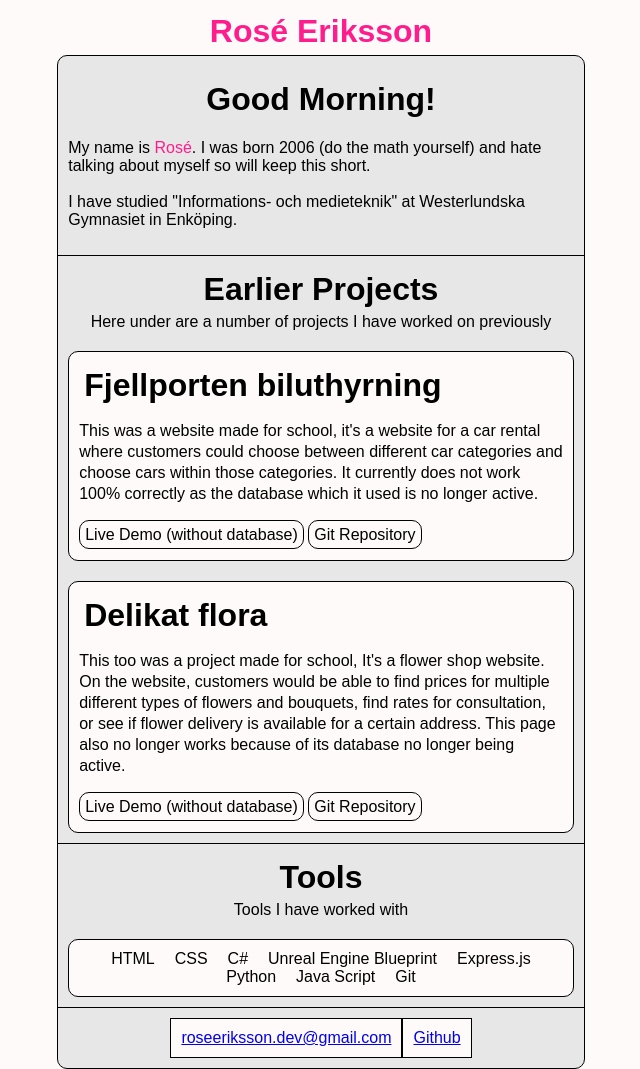
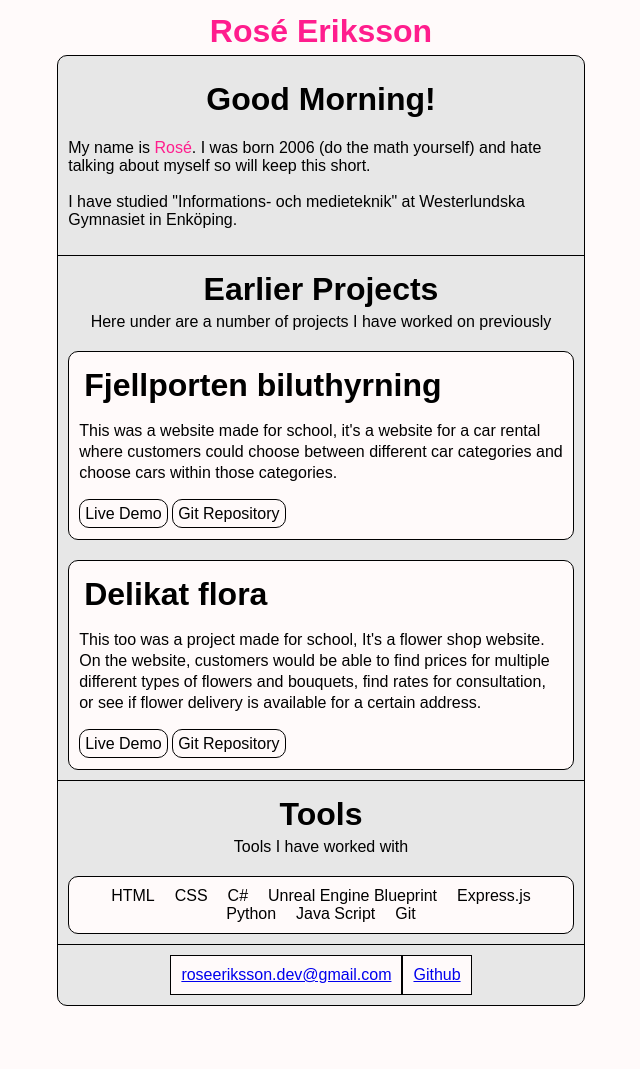
Before and after one commit to pysor2/Portfolio, a plain HTML site: page index.html in a window 1280 px wide. Shown: the whole page, without its empty margins (319-959 px from the left). After the commit the page ends 1014 px from the top, so only its background shows below. Drawn offline with Linux system fonts and the light colour scheme.

Commit message:
maintained database
removed parts about databases not working as the databases will be maintained for now.

```diff
--- a/index.html
+++ b/index.html
@@ -34,9 +34,8 @@
                 <p>
                     This was a website made for school,
                     it's a website for a car rental where customers could choose between different car categories and choose cars within those categories.
-                    It currently does not work 100% correctly as the database which it used is no longer active.
                 </p>
-                <a href="https://fjellportendev.ntig.dev/">Live&nbsp;Demo&nbsp;(without&nbsp;database)</a>
+                <a href="https://fjellportendev.ntig.dev/">Live&nbsp;Demo</a> <!-- ska tilläggas efter databas inte lägre uppehålls: &nbsp;(without&nbsp;database) -->
                 <a href="https://github.com/NTIG-Uppsala/Fjellporten">Git&nbsp;Repository</a>
             </div>
 
@@ -49,9 +48,8 @@
                     customers would be able to find prices for multiple different types of flowers and bouquets,
                     find rates for consultation,
                     or see if flower delivery is available for a certain address.
-                    This page also no longer works because of its database no longer being active.
                 </p>
-                <a href="https://delikat.ntig.dev/products.html">Live&nbsp;Demo&nbsp;(without&nbsp;database)</a>
+                <a href="https://delikat.ntig.dev/products.html">Live&nbsp;Demo</a> <!-- ska tilläggas efter databas inte lägre uppehålls: &nbsp;(without&nbsp;database) -->
                 <a href="https://github.com/NTIG-Uppsala/Delikat-Flora">Git&nbsp;Repository</a>
             </div>
         </div>
```
